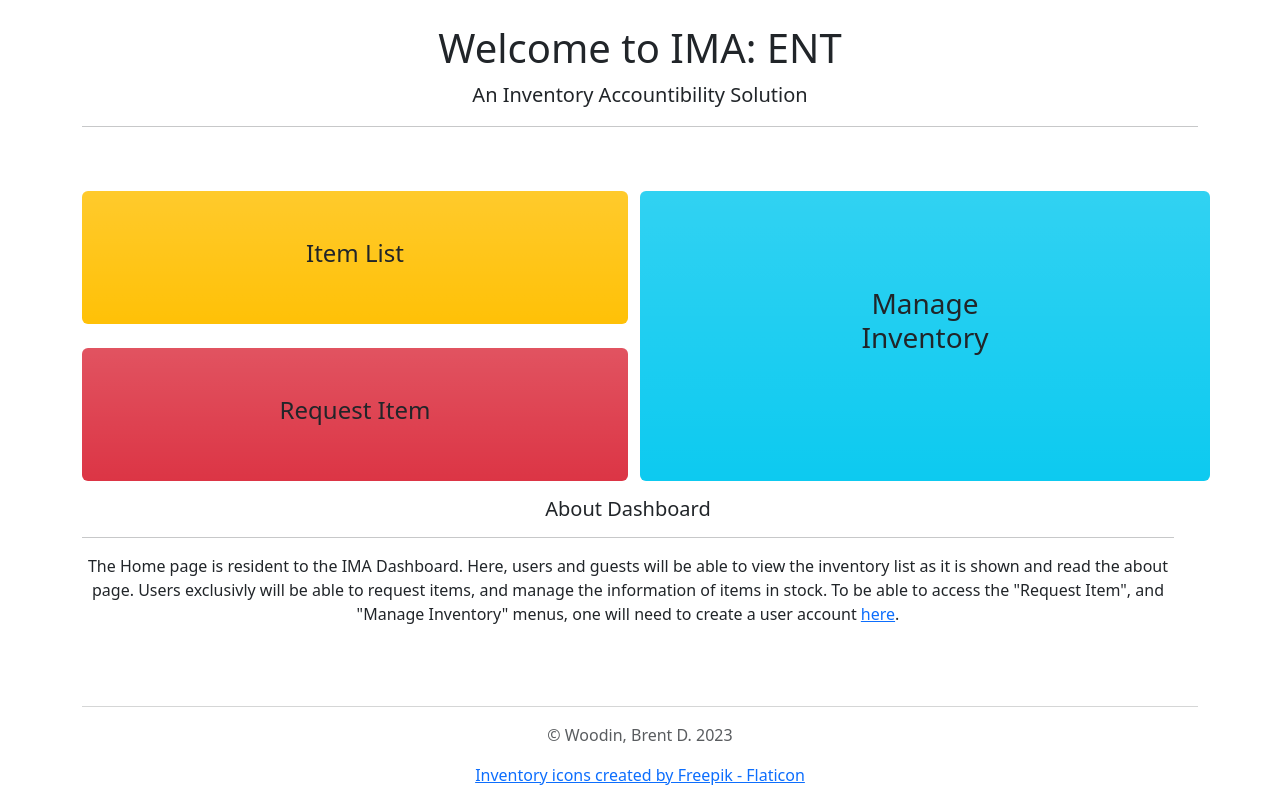
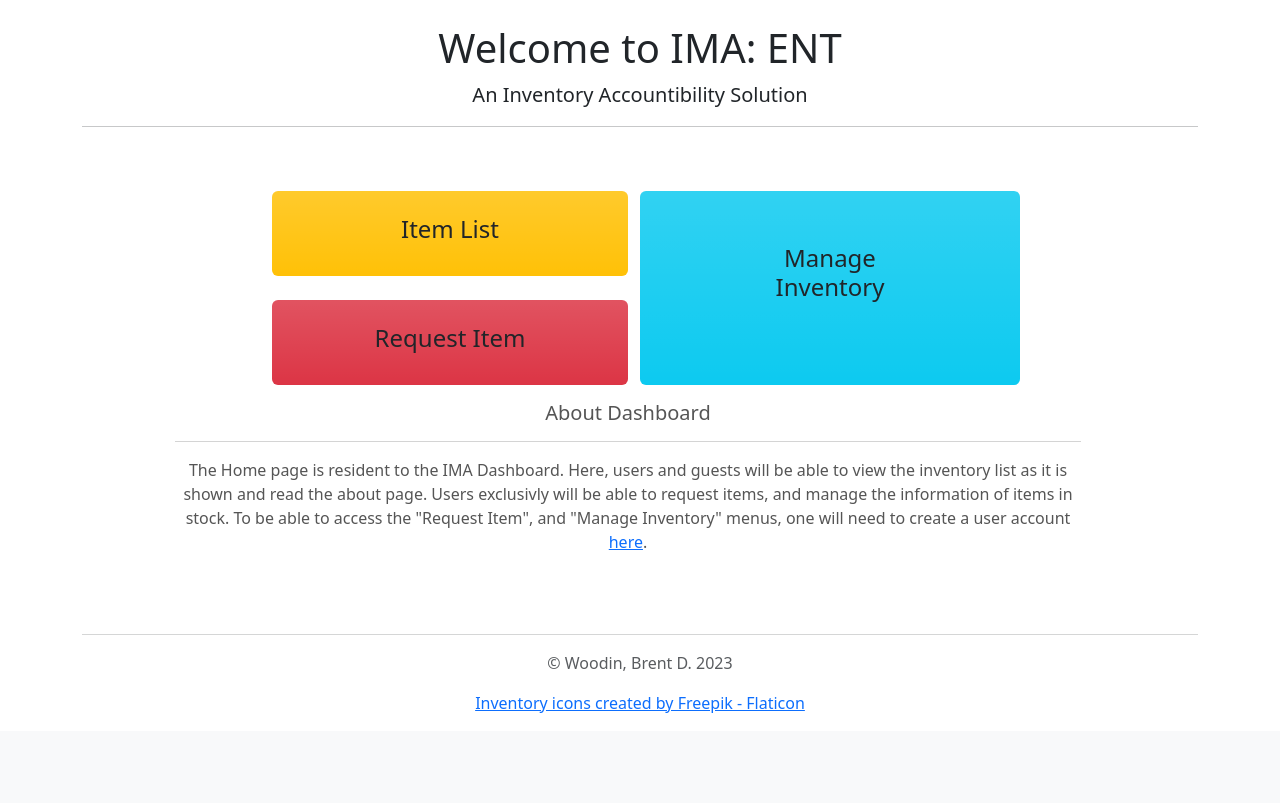
Before and after one commit to LeeA0515/Inventorymanagementapp, a Django app: page / in a window 1280 px wide. Shown: the part 96-899 px from the top of the page. After the commit the page ends 809 px from the top, so only its background shows below. Run offline with Django 4.2, Linux system fonts and the light colour scheme.

Commit message:
touching up home page

```diff
--- a/accounts/templates/accounts/home.html
+++ b/accounts/templates/accounts/home.html
@@ -7,23 +7,26 @@
     <p class="lead">An Inventory Accountibility Solution</p>
 </div>
 <hr>
-<div class="row pt-5 text-center">
-    <div class="col-6 text-justify text-dark">
-        <div class="square square-lg rounded bg-warning bg-gradient p-5" onclick="window.location='{% url 'itemlist' %}';" style="cursor:pointer">
+<div class="row pt-5 text-center" style="color:#555">
+    <div class="col-2"></div>
+    <div class="col-4 text-justify text-dark">
+        <div class="square square-lg rounded bg-warning bg-gradient p-4" onclick="window.location='{% url 'itemlist' %}';" style="cursor:pointer">
             <h4>Item List</h4>
         </div>
         <br/>
-        <div class="square square-lg rounded bg-danger bg-gradient p-5" onclick="window.location='{% url 'requestitem' %}';" style="cursor:pointer">
+        <div class="square square-lg rounded bg-danger bg-gradient p-4" onclick="window.location='{% url 'requestitem' %}';" style="cursor:pointer">
             <h4>Request Item</h4>
         </div>
     </div>
-    <div class="col-6 text-justify text-dark square square-lg rounded pt-5 bg-info bg-gradient" onclick="window.location='{% url 'management' %}';" style="cursor:pointer">
-        <h3 class="p-5">Manage <br> Inventory</h3>
+    <div class="col-4 text-justify text-dark square square-lg rounded bg-info bg-gradient" onclick="window.location='{% url 'management' %}';" style="cursor:pointer">
+        <h4 class="p-4"> <br> Manage <br> Inventory</h4>
     </div>
+    <div class="col-2"></div>
     <br>
     <br>
     <div class="row mt-3">
-        <div class="col-12">
+        <div class="col-1"></div>
+        <div class="col-10">
             <h5>About Dashboard</h5>
             <hr>
             <p>
@@ -32,6 +35,7 @@
                 and "Manage Inventory" menus, one will need to create a user account <a href="{% url 'register' %}">here</a>.
             </p>
         </div>
+        <div class="col-1"></div>
     </div>
 </div>
 
```
